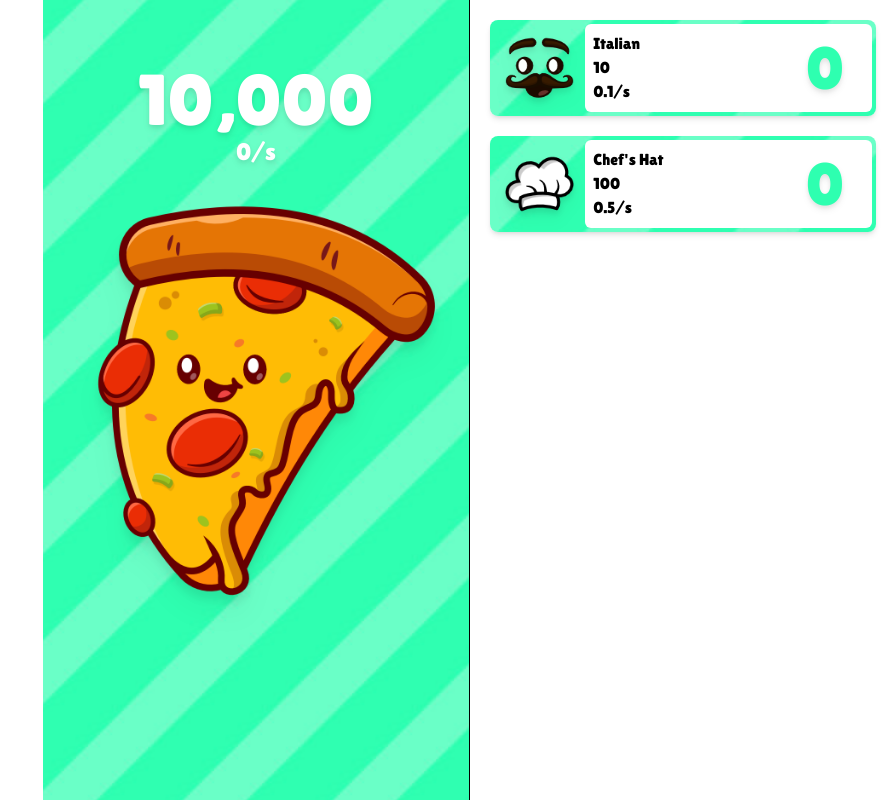
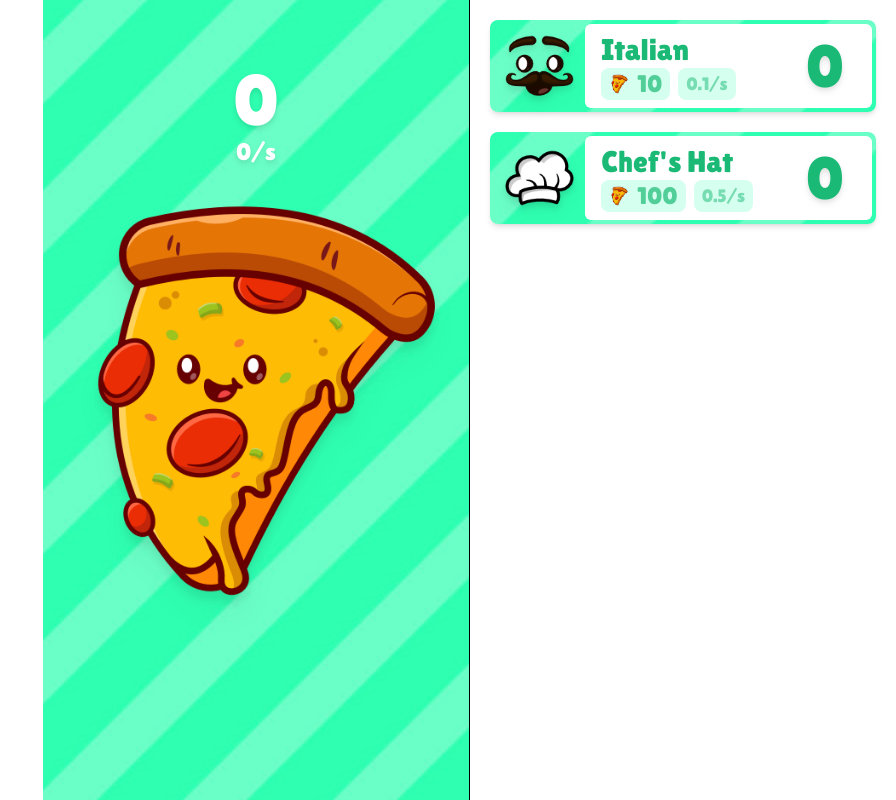
Before and after one commit to BENNNZO/idle-game, a Next.js app: page / in a window 1280 px wide. Shown: the whole page, without its empty margins (384-1280 px from the left). Built offline with nearby package versions, Linux system fonts and the light colour scheme.

Commit message:
added more styling

```diff
--- a/src/app/page.jsx
+++ b/src/app/page.jsx
@@ -5,7 +5,7 @@
 import Purchasables from "@/components/main/Purchasables"
 
 export default function Home() {
-    const [count, setCount] = useState(10000)
+    const [count, setCount] = useState(0)
     const [clickCount, setClickCount] = useState(0)
     const [workers, setWorkers] = useState({})
     const [perSecond, setPerSecond] = useState(0)
--- a/src/components/main/Purchasables.jsx
+++ b/src/components/main/Purchasables.jsx
@@ -7,6 +7,7 @@
 import ChefHatPNG from '@/assets/products/chef_hat.png'
 
 import Background from '@/assets/main/background-tile.jpg'
+import Pizza from '@/assets/main/pizza.png'
 
 export default function Purchasables(props) {
     const purchasables = [
@@ -52,12 +53,22 @@
                                 />
                             </div>
                             <div className='bg-white w-full rounded-md p-2 flex flex-row justify-between'>
-                                <div className='flex flex-col'>
-                                    <p>{e.title}</p>
-                                    <p>{e.price}</p>
-                                    <p>{e.perSecond}/s</p>
+                                <div className='flex flex-col pl-2 justify-between'>
+                                    <p className='text-3xl text-main-medium'>{e.title}</p>
+                                    <div className='flex flex-row gap-2'>
+                                        <div className='flex flex-row items-center gap-2 bg-main/20 px-2 rounded-lg'>
+                                            <Image
+                                                src={Pizza}
+                                                width={20}
+                                                height={20}
+                                                alt='Amount'
+                                            />
+                                            <p className='text-2xl text-main-medium/70'>{e.price}</p>
+                                        </div>
+                                        <p className='text-lg text-main-medium/50 bg-main/20 px-2 rounded-lg grid place-items-center'>{e.perSecond}/s</p>
+                                    </div>
                                 </div>
-                                <p className='text-main drop-shadow-md text-6xl grid place-items-center pr-5'>{props.workers[e.title] || 0}</p>
+                                <p className='text-main-medium drop-shadow-md text-6xl grid place-items-center pr-5'>{props.workers[e.title] || 0}</p>
                             </div>
                         </div>
                     )
--- a/tailwind.config.js
+++ b/tailwind.config.js
@@ -9,6 +9,8 @@
     extend: {
       colors: {
         'main': 'rgb(46, 255, 176)',
+        'main-light': 'rgb(46, 255, 176)',
+        'main-medium': 'rgb(26, 185, 117)',
         'main-dark': 'rgb(17, 68, 46)'
       },
     },
```
